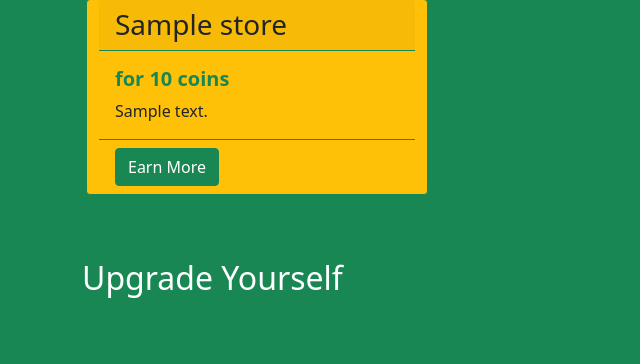
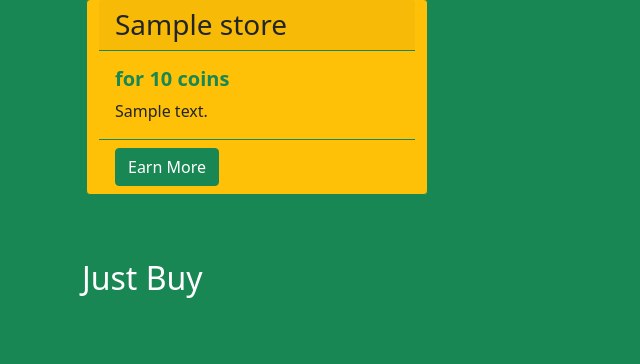
Before and after one commit to bluelearn-open-source/ClinifyForest, a Django app: page /store in a window 1280 px wide. Shown: the part 263-627 px from the top of the page, without its empty margins (0-640 px from the left). Run offline with Django 3.2, Linux system fonts and the light colour scheme; tables that the repository leaves empty hold one stand-in row (values such as "Sample post").

Commit message:
fixed extra store items error

```diff
--- a/templates/main/store.html
+++ b/templates/main/store.html
@@ -72,7 +72,7 @@
         {% endfor %}
     </div>
     <div class="row my-5">
-        <h2 class="text-white">Upgrade Yourself</h2>
+        <h2 class="text-white">Just Buy</h2>
         {% for storeitem in store %}
         {% if storeitem.category == 0 %}
         <div class="card border-success bg-warning m-3" id="card">
@@ -96,6 +96,12 @@
                 {% else %}
                 You have no dead trees
                 {% endif %}
+            {% else %}
+                {% if request.user.coins >= storeitem.item_price %}
+                    <a class="btn btn-success" href="https://www.youtube.com/watch?v=dQw4w9WgXcQ">Buy Now</a>
+                {% else %}
+                    <a class="btn btn-success" href="/">Earn More</a>
+                {% endif %}
             {% endif %}
             </div>
         </div>
```
